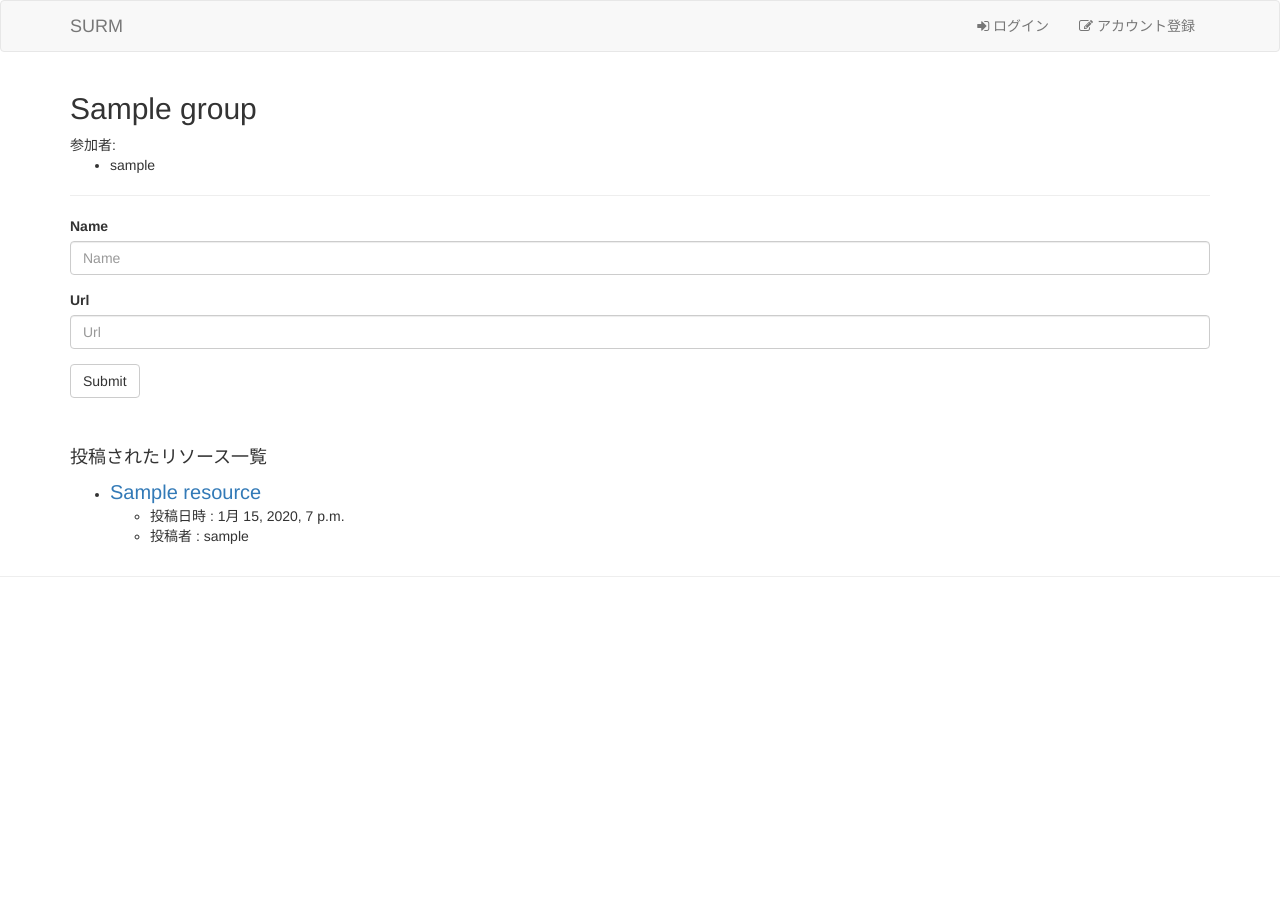
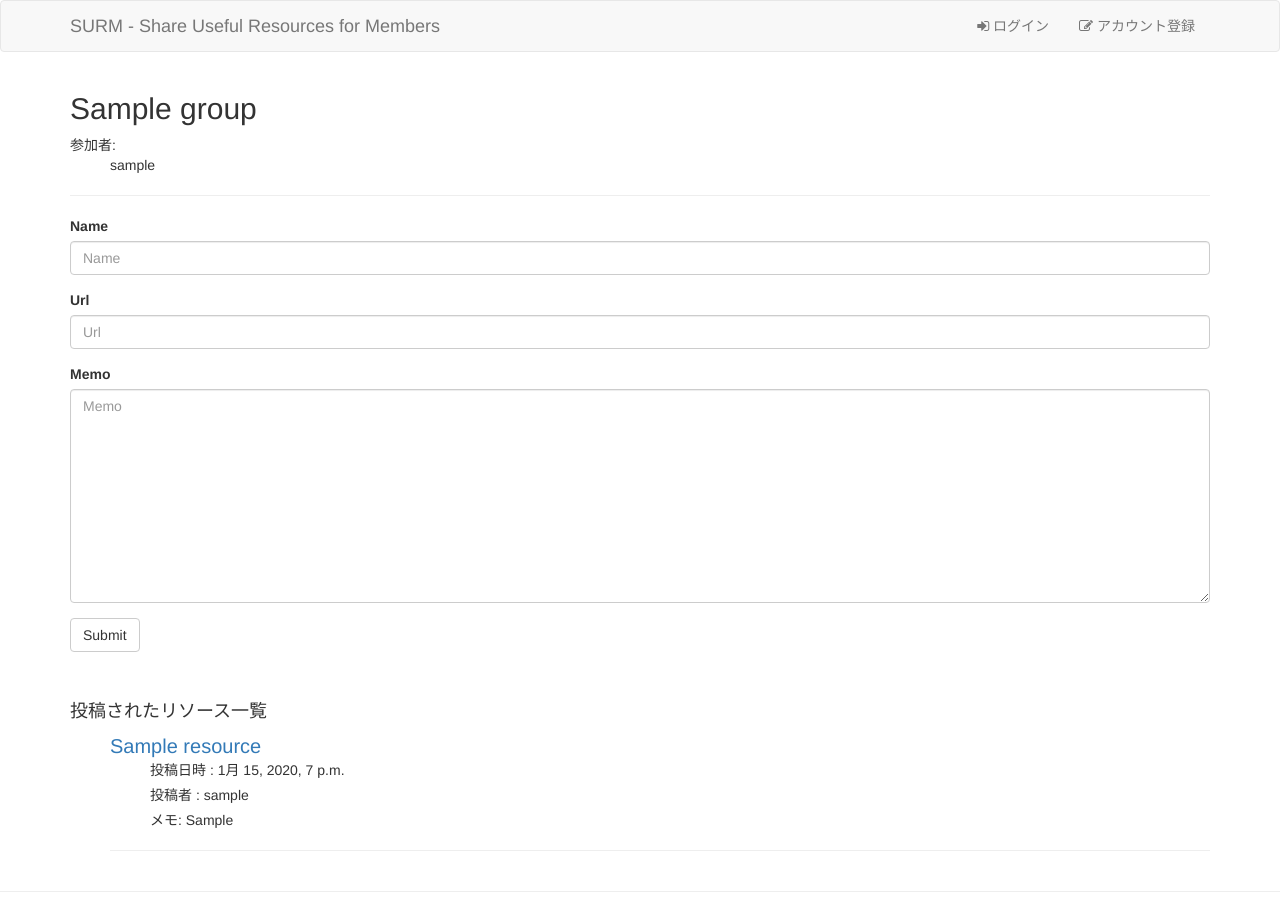
Before and after one commit to tomita0119/Private-Django-Project, a Django app: page /surm/1/ in a window 1280 px wide. Before the commit the page ends 577 px from the top, so only its background shows below. Run offline with Django 3.2, Linux system fonts and the light colour scheme; tables that the repository leaves empty hold one stand-in row (values such as "Sample post"); some libraries are stand-ins or nearby versions.

Commit message:
レイアウトを少し変更

```diff
--- a/static/css/group_index.css
+++ b/static/css/group_index.css
@@ -1,6 +1,15 @@
-.posted_resources_name{
+.posted_resource{
+    margin-bottom: 20px;
+}
+.posted_resource_name{
     font-size: 20px;
 }
 .form{
     margin-bottom: 50px;
 }
+ul{
+    list-style: none;
+}
+.posted_resource_info li{
+    margin-bottom: 5px;
+}
--- a/surm/models.py
+++ b/surm/models.py
@@ -22,6 +22,7 @@ class Resource(models.Model):
     creater = models.ForeignKey(User)
     created = models.DateTimeField('Created', auto_now_add=True)
     group = models.ForeignKey(Group)
+    memo = models.TextField('Memo', null=True, blank=True)
 
 # ------------ フォーム ------------ #
 
@@ -33,3 +34,4 @@ class CreateGroupForm(forms.Form):
 class AddResourceForm(forms.Form):
     name = forms.CharField(max_length=100)
     url = forms.URLField(max_length=100)
+    memo = forms.CharField(required=False, max_length=200, widget=forms.Textarea)
--- a/surm/views.py
+++ b/surm/views.py
@@ -46,7 +46,7 @@ def group_index(request, group_id):
     if request.method == 'POST':
         form = AddResourceForm(request.POST)
         if form.is_valid():
-            new_resource = Resource(name=form.cleaned_data['name'], url=form.cleaned_data['url'], creater=request.user, group=group)
+            new_resource = Resource(name=form.cleaned_data['name'], url=form.cleaned_data['url'], creater=request.user, group=group, memo=form.cleaned_data['memo'])
             new_resource.save()
     else:
         form = AddResourceForm()
--- a/templates/base.html
+++ b/templates/base.html
@@ -24,7 +24,7 @@
                         <span class="icon-bar"></span>
                         <span class="icon-bar"></span>
                     </button>
-                    <a class="navbar-brand" href="{% url 'surm.views.index' %}">SURM</a>
+                    <a class="navbar-brand" href="{% url 'surm.views.index' %}">SURM - Share Useful Resources for Members</a>
                 </div>
             <div class="navbar-collapse collapse">
                 {% block nav_main %}
--- a/templates/surm/group_index.html
+++ b/templates/surm/group_index.html
@@ -28,12 +28,16 @@
     {% if resources %}
         <ul class="posted_resources">
         {% for resource in resources %}
-            <li>
-                <a href="{{ resource.url }}" class="posted_resources_name" target="_blank">{{ resource.name }}</a>
-                <ul>
+            <li class="posted_resource">
+                <a href="{{ resource.url }}" class="posted_resource_name" target="_blank">{{ resource.name }}</a>
+                <ul class="posted_resource_info">
                     <li>投稿日時 : {{ resource.created }}</li>
                     <li>投稿者 : {{ resource.creater.username }}</li>
+                    {% if resource.memo %}
+                    <li>メモ: {{ resource.memo }}</li>
+                    {% endif %}
                 </ul>
+                <hr />
             </li>
         {% endfor %}
         </ul>
```
Also changed, not shown: surm/migrations/0003_auto__add_field_resource_memo.py (added), 3 other files.
